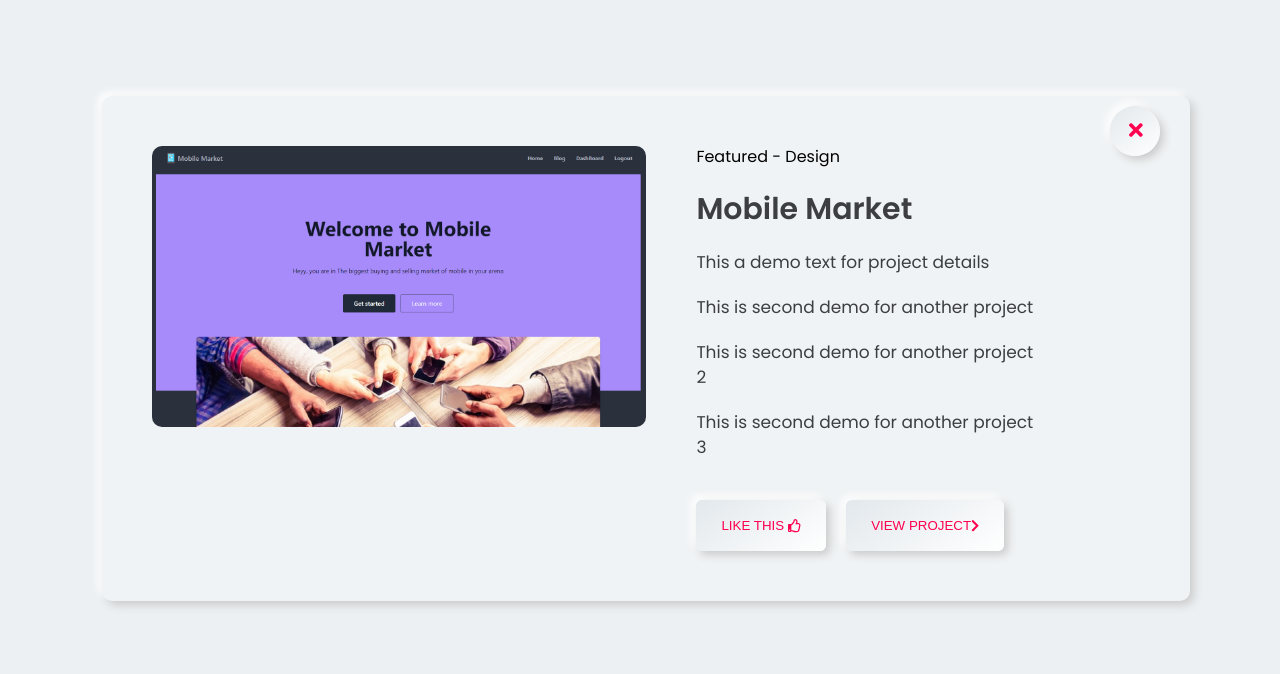
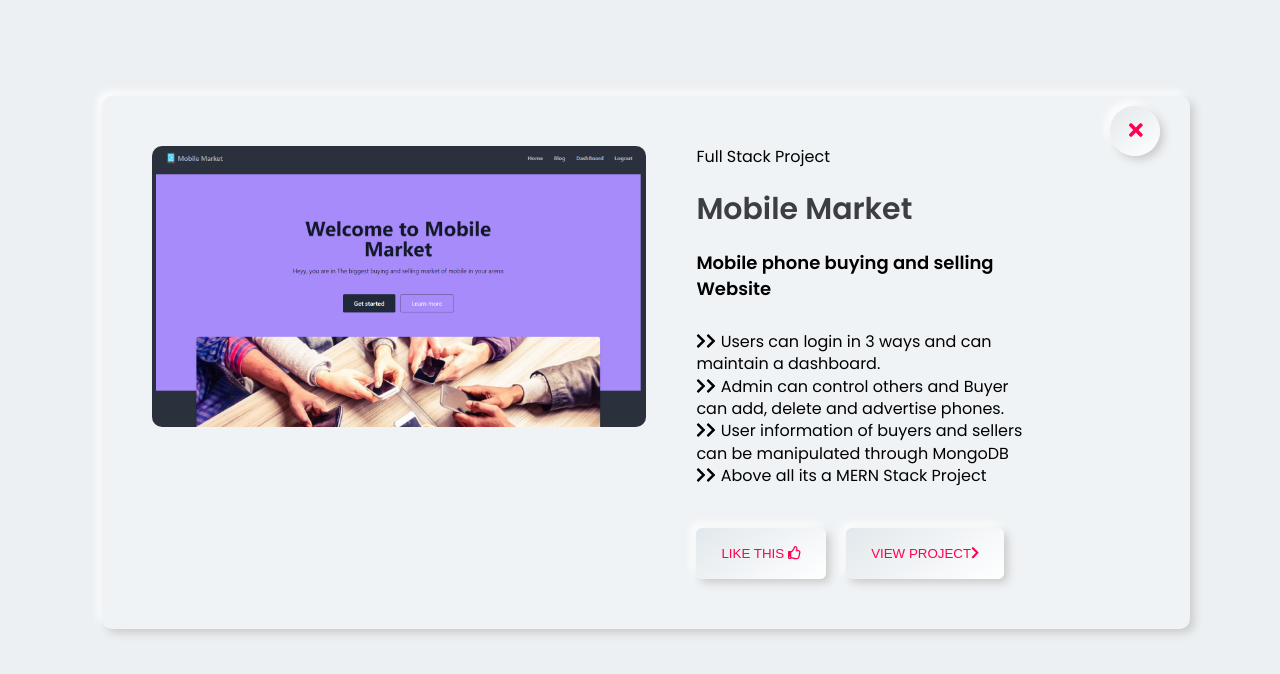
Before and after one commit to hasanulhasan/new-portfolio, a React (Create React App) app: page / in a window 1280 px wide. Both pictures are taken after a click on the element "Mobile Market". Shown: the part 1275-1949 px from the top of the page. Built offline with nearby package versions, Linux system fonts and the light colour scheme.

Commit message:
feature part also updated

```diff
--- a/src/App.js
+++ b/src/App.js
@@ -18,7 +18,7 @@
       <Portfolio />
       <Features />
       <Resume />
-      <Testimonial />
+      {/* <Testimonial /> */}
       <Blog />
       <Contact />
       <Footer />
--- a/src/component/Blog/Blog.js
+++ b/src/component/Blog/Blog.js
@@ -10,7 +10,7 @@
       <section className='Portfolio Blog' id='blog'>
         <div className='container top'>
           <div className='heading text-center'>
-            <h4>VISIT MY BLOG AND KEEP YOUR FEEDBACK</h4>
+            <h4>EXPLORE MY ACHIEVEMENT AND KEEP YOUR FEEDBACK</h4>
             <h1>Certification</h1>
           </div>
 
--- a/src/component/Features/Features-Api.js
+++ b/src/component/Features/Features-Api.js
@@ -3,37 +3,37 @@
     id: 1,
     image: "https://img.icons8.com/ios/64/000000/menu.png",
     title: "Web Design",
-    desc: "I throw myself down among the tall grass by the stream as I lie close to the earth.",
+    desc: "I can work with front end development of a Website by HTML, CSS, Bootstrap, Tailwind CSS, Daisy UI etc.",
   },
   {
     id: 2,
     image: "https://img.icons8.com/ios/40/000000/open-book.png",
     title: "Web Development",
-    desc: " It uses a dictionary of over 200 Latin words, combined witha handful of model sentence.",
+    desc: "I can work with front and backend development with React, Node JS, Express JS and MongoDb technologies",
   },
   {
     id: 3,
     image: "https://img.icons8.com/fluency-systems-regular/64/000000/retro-tv.png ",
     title: "App Development",
-    desc: "I throw myself down among the tall grass by the stream as I lie close to the earth.",
+    desc: "I can do pixel perfect UI development of Android application with React Native.",
   },
   {
     id: 4,
     image: "https://img.icons8.com/material-outlined/64/000000/topic--v1.png ",
     title: "ICT Instruction",
-    desc: "There are many variations of passages of Lorem Ipsum	available, but the majority.",
+    desc: "I'm experienced with ICT instruction for a long time. I can work as ICT Instructor",
   },
   {
     id: 5,
     image: "https://img.icons8.com/ios-filled/64/000000/wifi.png ",
     title: "Website Maintenance",
-    desc: "always free from repetition, injected humour, or non-characteristic words etc.",
+    desc: "As a web developer i can also maintain and update website for any need",
   },
   {
     id: 6,
     image: "https://img.icons8.com/glyph-neue/50/000000/polyline.png ",
     title: "Digital Marketing",
-    desc: " It uses a dictionary of over 200 Latin words, combined with a handful of model sentence.",
+    desc: "I have some knowledge of Digital Marketing. I also do Facebook Marketing",
   },
 ]
 export default data
--- a/src/component/Head/Header.js
+++ b/src/component/Head/Header.js
@@ -33,17 +33,17 @@
               <li>
                 <a href='#resume'>resume</a>
               </li>
+              {/* <li>
+                <a href='#clients'>clients</a>
+              </li> */}
               <li>
-                <a href='#clients'>clients</a>
-              </li>
-              <li>
-                <a href='#blog'>blog</a>
+                <a href='#blog'>certification</a>
               </li>
               <li>
                 <a href='#contact'>contact</a>
               </li>
               <li>
-                <button className='home-btn'>Resume</button>
+                <a href="Md_Hasanul_Karim_Resume.pdf" download='Md_Hasanul_Karim.pdf'><button className='home-btn'>Get Resume</button></a>
               </li>
             </ul>
 
--- a/src/component/Head/header.css
+++ b/src/component/Head/header.css
@@ -30,6 +30,7 @@
 .home-btn {
   padding: 18px 25px;
   border-radius: 6px;
+  font-weight: bolder;
   transition: 0.3s all ease;
   cursor: pointer;
   height: fit-content;
--- a/src/component/Portfolio/Card.js
+++ b/src/component/Portfolio/Card.js
@@ -41,12 +41,16 @@
               <img src={props.image} alt='' />
             </div>
             <div className='modal-text right'>
-              <span>Featured - Design</span>
+              <span>{props.category}</span>
               <h1>{props.title}</h1>
-              <p>This a demo text for project details</p>
-              <p>This is second demo for another project</p>
-              <p>This is second demo for another project 2</p>
-              <p>This is second demo for another project 3</p>
+              <h2>{props.subTitle}</h2>
+              <ul>
+                <li><i class='fas fa-chevron-right'></i><i class='fas fa-chevron-right'></i> {props.desc_one}</li>
+                <li><i class='fas fa-chevron-right'></i><i class='fas fa-chevron-right'></i> {props.desc_two}</li>
+                <li><i class='fas fa-chevron-right'></i><i class='fas fa-chevron-right'></i> {props.desc_three}</li>
+                <li><i class='fas fa-chevron-right'></i><i class='fas fa-chevron-right'></i> {props.desc_four}</li>
+              </ul>
+
               <div className='button f_flex mtop'>
                 <button className='btn_shadow'>
                   LIKE THIS <i class='far fa-thumbs-up'></i>
--- a/src/component/Portfolio/Portfolio.js
+++ b/src/component/Portfolio/Portfolio.js
@@ -15,7 +15,7 @@
 
           <div className='content grid'>
             {Portfolio_data.map((value, index) => {
-              return <Card key={index} image={value.image} category={value.category} totalLike={value.totalLike} title={value.title} />
+              return <Card key={index} image={value.image} category={value.category} totalLike={value.totalLike} title={value.title} subTitle={value.subTitle} desc_one={value.desc_one} desc_two={value.desc_two} desc_three={value.desc_three} desc_four={value.desc_four} />
             })}
 
             {/*<div className='box btn_shadow '>
--- a/src/component/Portfolio/Portfolio_data.js
+++ b/src/component/Portfolio/Portfolio_data.js
@@ -14,63 +14,108 @@
     category: "Full Stack Project",
     totalLike: "600",
     title: "Mobile Market",
+    subTitle: "Mobile phone buying and selling Website",
     image: mobileMarket,
+    desc_one: "Users can login in 3 ways and can maintain a dashboard.",
+    desc_two: "Admin can control others and Buyer can add, delete and advertise phones.",
+    desc_three: "User information of buyers and sellers can be manipulated through MongoDB",
+    desc_four: "Above all its a MERN Stack Project"
   },
   {
     id: 2,
     category: "Full Stack Project",
     totalLike: "750",
-    title: "Learn Engineering",
+    title: "Eagle Engineering",
+    subTitle: "Engineering service related website",
     image: learnEngineering,
+    desc_one: "Admin can add Service that store in MongoDB.",
+    desc_two: " User Information can be controlled with firebase and MongoDB.",
+    desc_three: "Users can put a realistic review and can add, delete, and edit these reviews.",
+    desc_four: "Above all its a MERN Stack Project"
   },
   {
     id: 3,
     category: "Full Stack Project",
     totalLike: "630",
     title: "Learning Time",
+    subTitle: "e-learning Website",
     image: learningTime,
+    desc_one: "This is skill development site",
+    desc_two: "User Can test quizzes and see mark",
+    desc_three: "Result of quizzes can be shown in Chart and Graph",
+    desc_four: "Above all its a MERN Stack Project"
   },
   {
     id: 4,
     category: "Full Stack Project",
     totalLike: "360",
     title: "Alpha Academy",
+    subTitle: "e-learning and course selling Website",
     image: alphaAcademy,
+    desc_one: "Users can see course details and purchase them only after login.",
+    desc_two: "There added 2 types of login systems and save User Information with firebase",
+    desc_three: "Students can learn and test their skills through MCQ system.",
+    desc_four: "Above all its a MERN Stack Project"
   },
   {
     id: 5,
     category: "Full Stack Project",
     totalLike: "280",
     title: "Hello Hotel",
+    subTitle: "Hotel room booking website",
     image: helloHotel,
+    desc_one: "A simple hotel booking app",
+    desc_two: "User can book a hotel for a particular date",
+    desc_three: "User can see hotel book info in dashboard",
+    desc_four: "This is a MERN Stack Project"
   },
   {
     id: 6,
     category: "Full Stack Project",
     totalLike: "690",
     title: "Photo Gallery App",
+    subTitle: "Photo Gallery website",
     image: photoGallery,
+    desc_one: "A simple photo gallery app",
+    desc_two: "Various kinds of category added",
+    desc_three: "User can comment on photo",
+    desc_four: "This is a MERN Stack Project"
   },
   {
     id: 7,
     category: "Full Stack Project",
     totalLike: "430",
     title: "Burger Builder",
+    subTitle: "Burger building and ordering website",
     image: burgerBuilder,
+    desc_one: "A simple burger builder project",
+    desc_two: "User can build burger",
+    desc_three: "User can order his builded burger",
+    desc_four: "This is a Full Stack project"
   },
   {
     id: 8,
     category: "Front End Project",
     totalLike: "780",
     title: "News Today",
+    subTitle: "Online news and blog website",
     image: newsToday,
+    desc_one: "This is a news portal and blog site",
+    desc_two: "Pure JavaScript used for data fetching",
+    desc_three: "Various kinds of news can be shown by category",
+    desc_four: "Bootstrap is used for front end design"
   },
   {
     id: 9,
     category: "Full Stack Project",
     totalLike: "780",
     title: "Doctor Portal",
+    subTitle: "Website for dentists information appointment",
     image: doctorPortal,
+    desc_one: "User can book a particular date for appointment with doctor",
+    desc_two: "Doctor can see the booking information from his Admin Dashboard",
+    desc_three: "Information of Doctor can be seen on this site",
+    desc_four: "User can pay their service fee with Stripe"
   },
 ]
 export default Portfolio_data
```
Also changed, not shown: src/component/Blog/BlogApi.js (+9 -9 lines), src/component/Resume/ResumeApi.js (+23 -7 lines), 1 other file (tests, documents, lock files or other folders).
